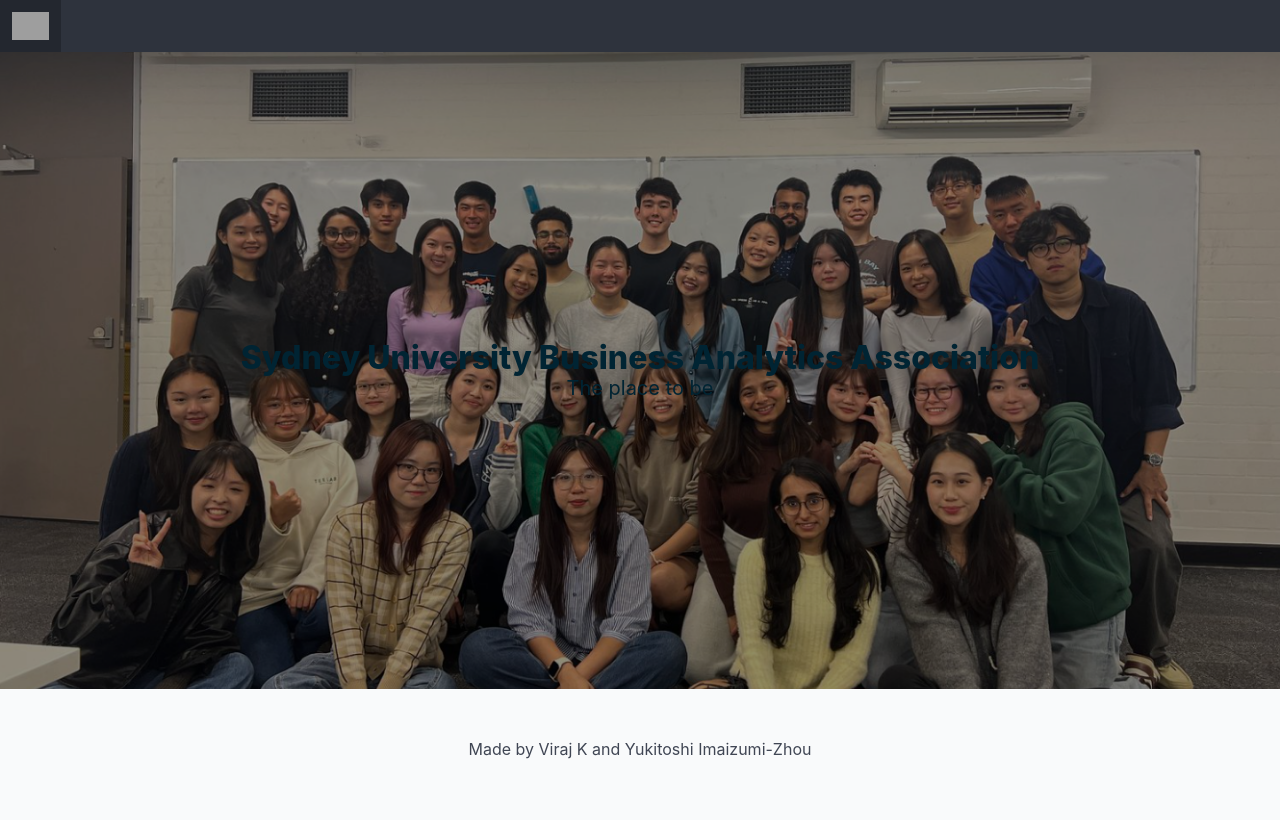
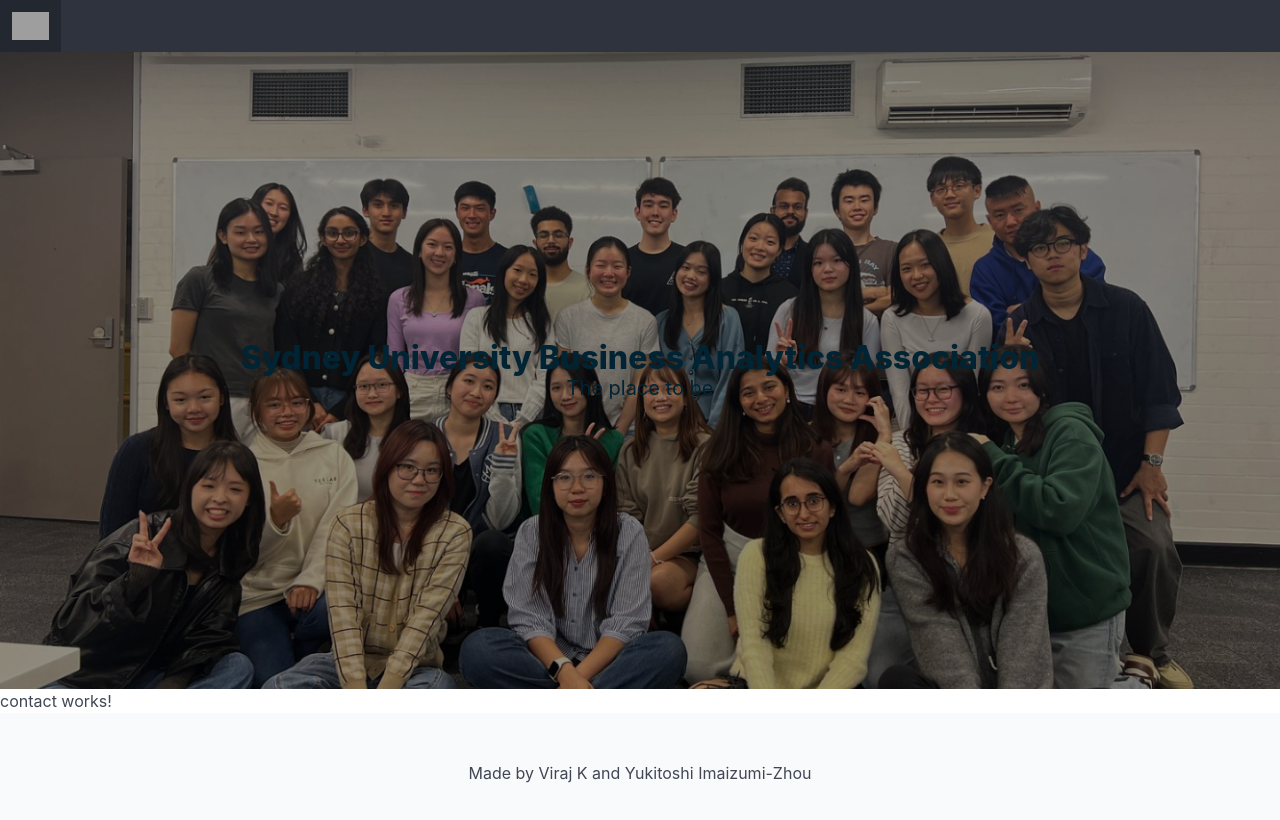
Before and after one commit to Yukitoshi12345/SUBAA-Website, an Angular app: page / in a window 1280 px wide. Shown: the top 820 px of the page. Built offline with nearby package versions, Linux system fonts and the light colour scheme; grey boxes are pictures that could not be loaded.

Commit message:
added contact component

```diff
--- a/src/app/app.component.html
+++ b/src/app/app.component.html
@@ -1,5 +1,6 @@
 <app-header></app-header>
 <app-home></app-home>
+<app-contact></app-contact>
 <router-outlet />
 
 <app-footer></app-footer>
--- a/src/app/app.module.ts
+++ b/src/app/app.module.ts
@@ -6,13 +6,15 @@
 import { HeaderComponent } from './header/header.component';
 import { FooterComponent } from './footer/footer.component';
 import { HomeComponent } from './home/home.component';
+import { ContactComponent } from './contact/contact.component';
 
 @NgModule({
   declarations: [
     AppComponent,
     HeaderComponent,
     FooterComponent,
-    HomeComponent
+    HomeComponent,
+    ContactComponent
   ],
   imports: [
     BrowserModule,
--- /dev/null
+++ b/src/app/contact/contact.component.html
@@ -0,0 +1 @@
+<p>contact works!</p>
```
Also changed, not shown: src/app/contact/contact.component.ts (added, +10 -0 lines), src/app/contact/contact.component.css (added), 1 other file (tests, documents, lock files or other folders).
